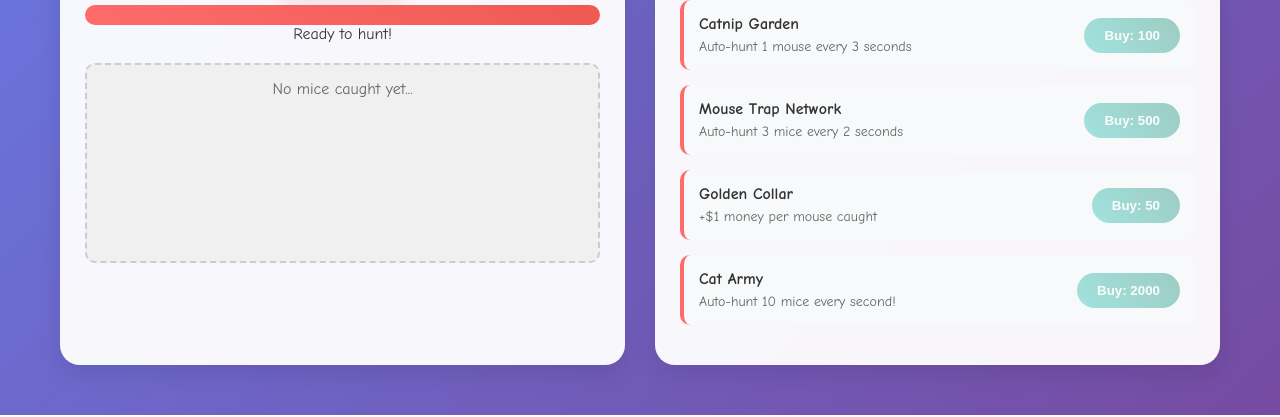
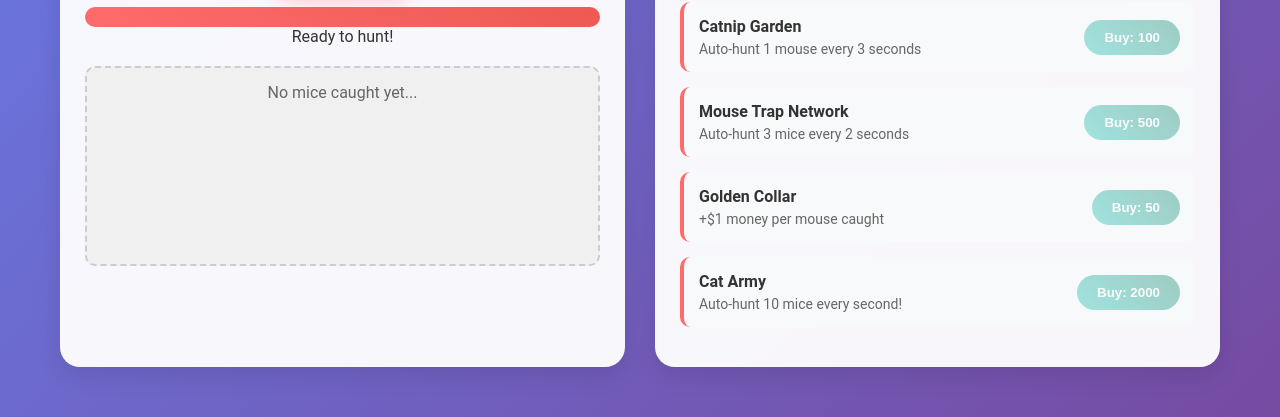
Before and after one commit to codingperson9000/cat, a plain HTML site: page index.html in a window 1280 px wide. Shown: the part 467-884 px from the top of the page. Drawn offline with Linux system fonts and the light colour scheme.

Commit message:
Update index.html

```diff
--- a/index.html
+++ b/index.html
@@ -13,7 +13,7 @@
         }
 
         body {
-            font-family: 'Comic Sans MS', cursive;
+            font-family: 'Roboto', cursive;
             background: linear-gradient(135deg, #667eea 0%, #764ba2 100%);
             min-height: 100vh;
             color: #333;
```
